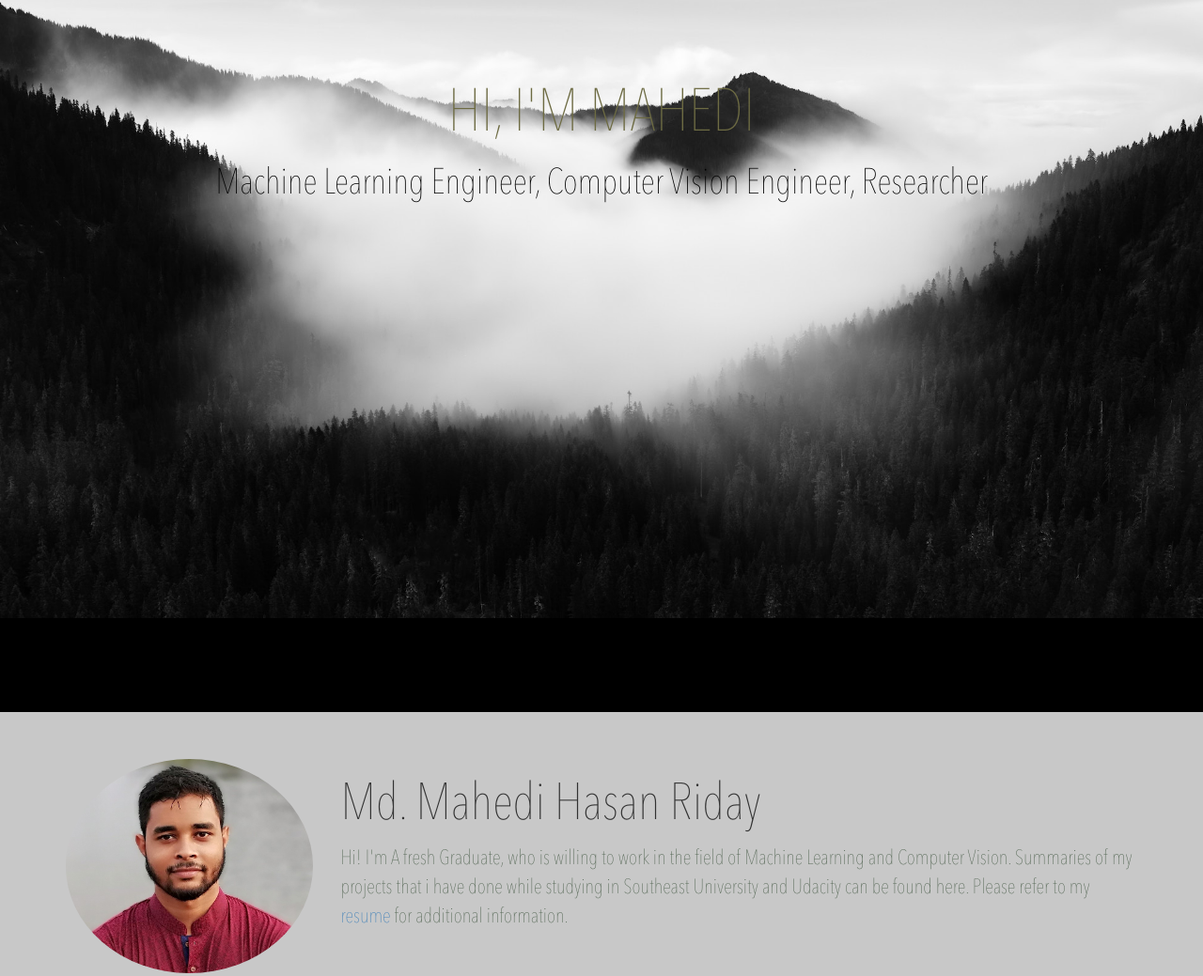
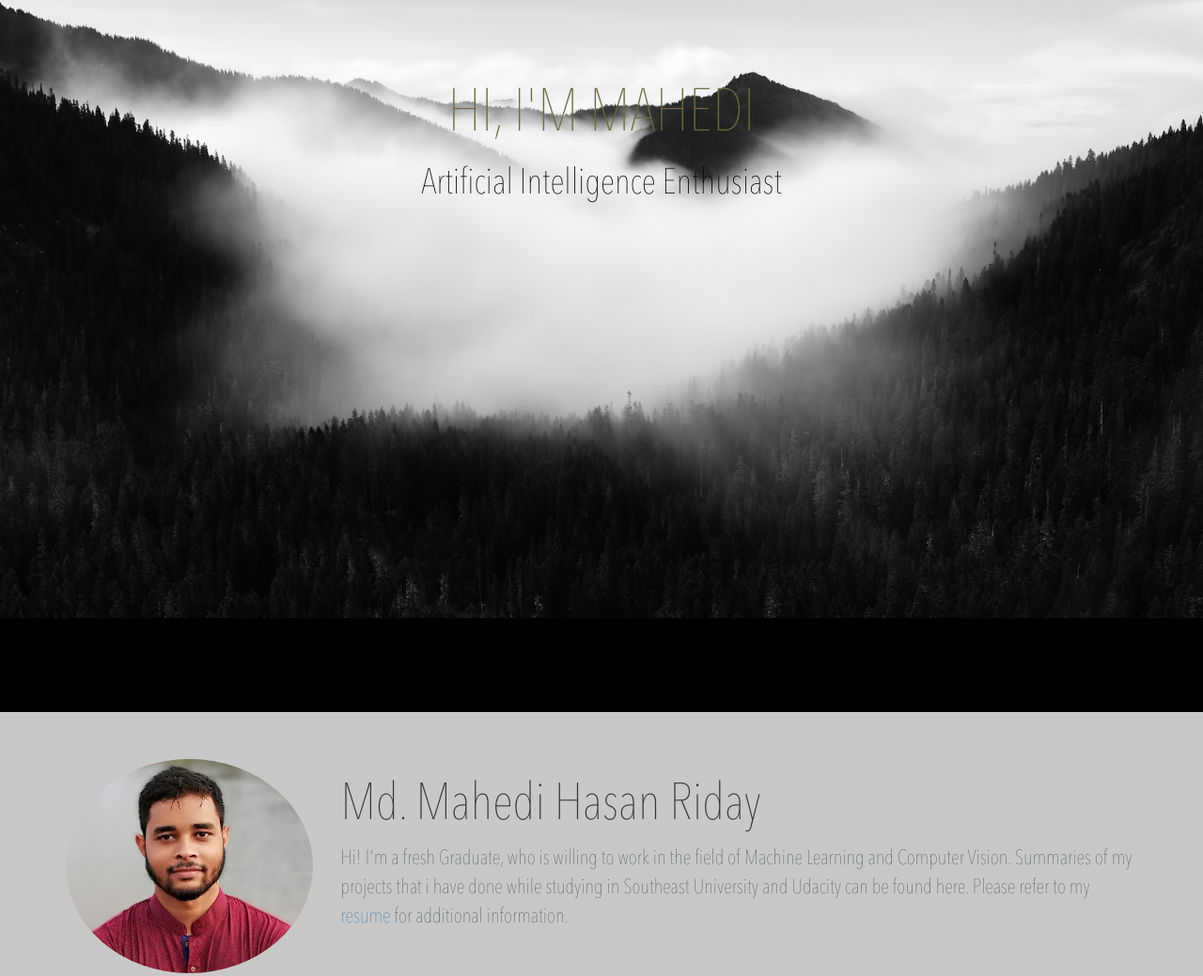
Before and after one commit to MHRiday/MHRiday.github.io, a plain HTML site: page index.html in a window 1280 px wide. Shown: the part 162-1201 px from the top of the page at 94% size. Drawn offline with Linux system fonts and the light colour scheme; a script that the page names is missing.

Commit message:
Brings little change in UI

```diff
--- a/index.html
+++ b/index.html
@@ -55,7 +55,7 @@
     <div class="jumbotron">
       <div class="jumbo_text">
         <h2 class="jumbo-name wow shake" style="color:#6D6B43">HI, I'M MAHEDI</h2>
-        <p class="tagline" ><span class="rotate" style="color:black">Machine Learning Engineer, Computer Vision Engineer, Researcher</span></p>
+        <p class="tagline" ><span class="rotate" style="color:black">Artificial Intelligence Enthusiast</span></p>
       </div>
     </div>
   </header>
@@ -71,7 +71,7 @@
 
         <div class="col-sm-9">
           <h3 class="name wow slideInRight">Md. Mahedi Hasan Riday</h3>
-          <p class="description wow slideInRight"> Hi! I'm A fresh Graduate, who is willing to work in the field of Machine Learning and Computer Vision. Summaries of my projects that i have done while studying in Southeast University and Udacity can be found here. Please refer to my <a href="resume.pdf" target="_blank">resume</a> for additional information.</p>
+          <p class="description wow slideInRight"> Hi! I'm a fresh Graduate, who is willing to work in the field of Machine Learning and Computer Vision. Summaries of my projects that i have done while studying in Southeast University and Udacity can be found here. Please refer to my <a href="resume.pdf" target="_blank">resume</a> for additional information.</p>
         </div>
       </div>
     </div>
@@ -193,6 +193,8 @@
     <h2 class="title">Projects</h2>
     <br>
 
+
+
     <p class="subtitleEducation">Landmark Detection &amp; Robot Tracking
 
     <p class="subtext">Implementing Simultaneous Localization and Mapping (SLAM) for a two dimensional world and created a map of an environment from only sensor and motion data gathered by a robot.</p>
@@ -212,6 +214,16 @@
     <p class="subtext">Using computer vision techniques and deep learning architectures developed a facial keypoint detection system. Facial keypoints include points around the eyes, nose, and mouth on a face.<a href="https://github.com/MHRiday/Facial-Keypoint-Detection">Code</a></p>
 
     <br><br>
+
+
+
+
+    <p class="subtitleEducation">Neural Style Transfer
+
+    <p class="subtext"> Description will be added soon</p>
+
+    <br><br>
+
 
     <p class="subtitleEducation">Aerial Cactus Identification : A kaggle project
 
```
